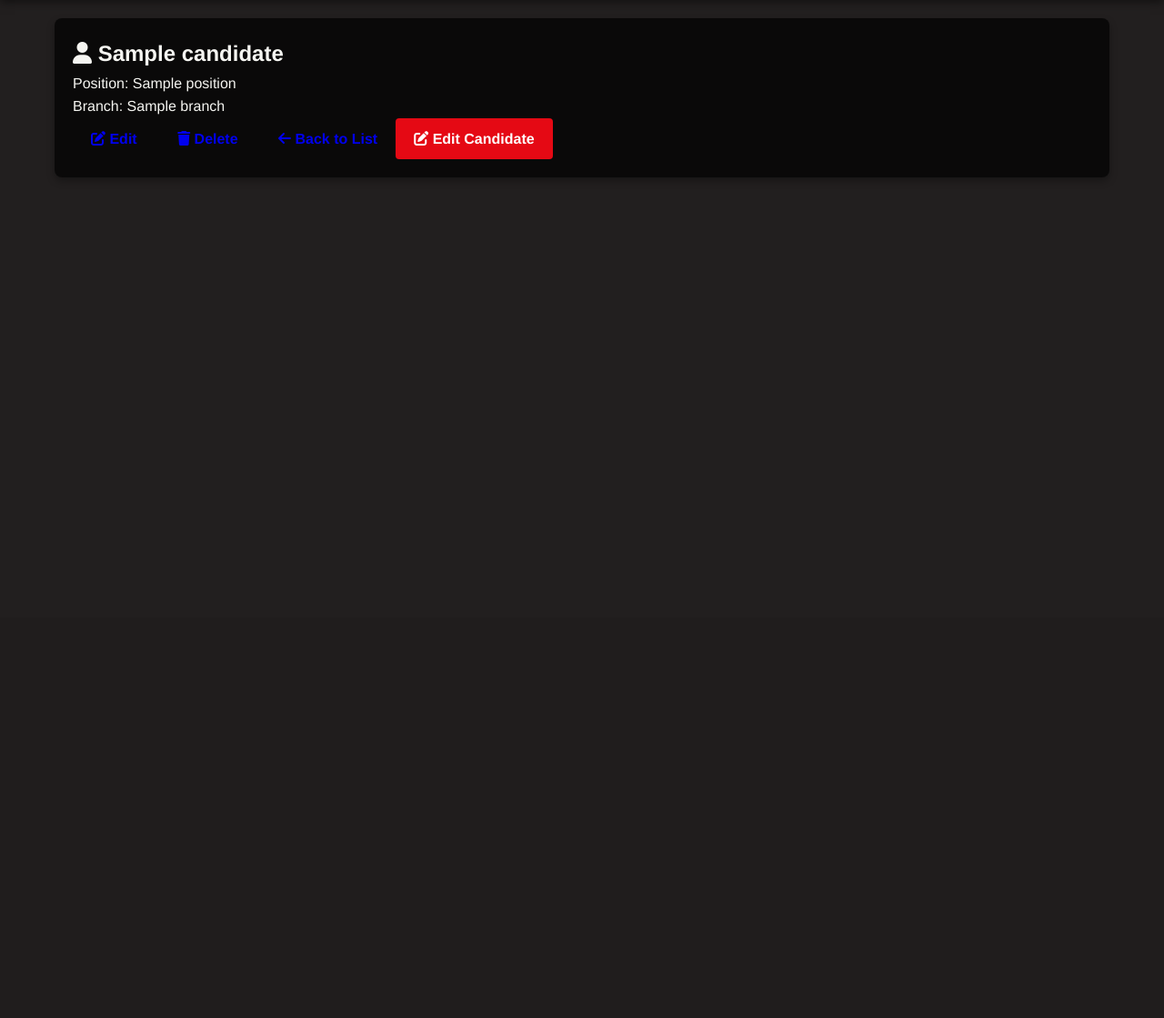
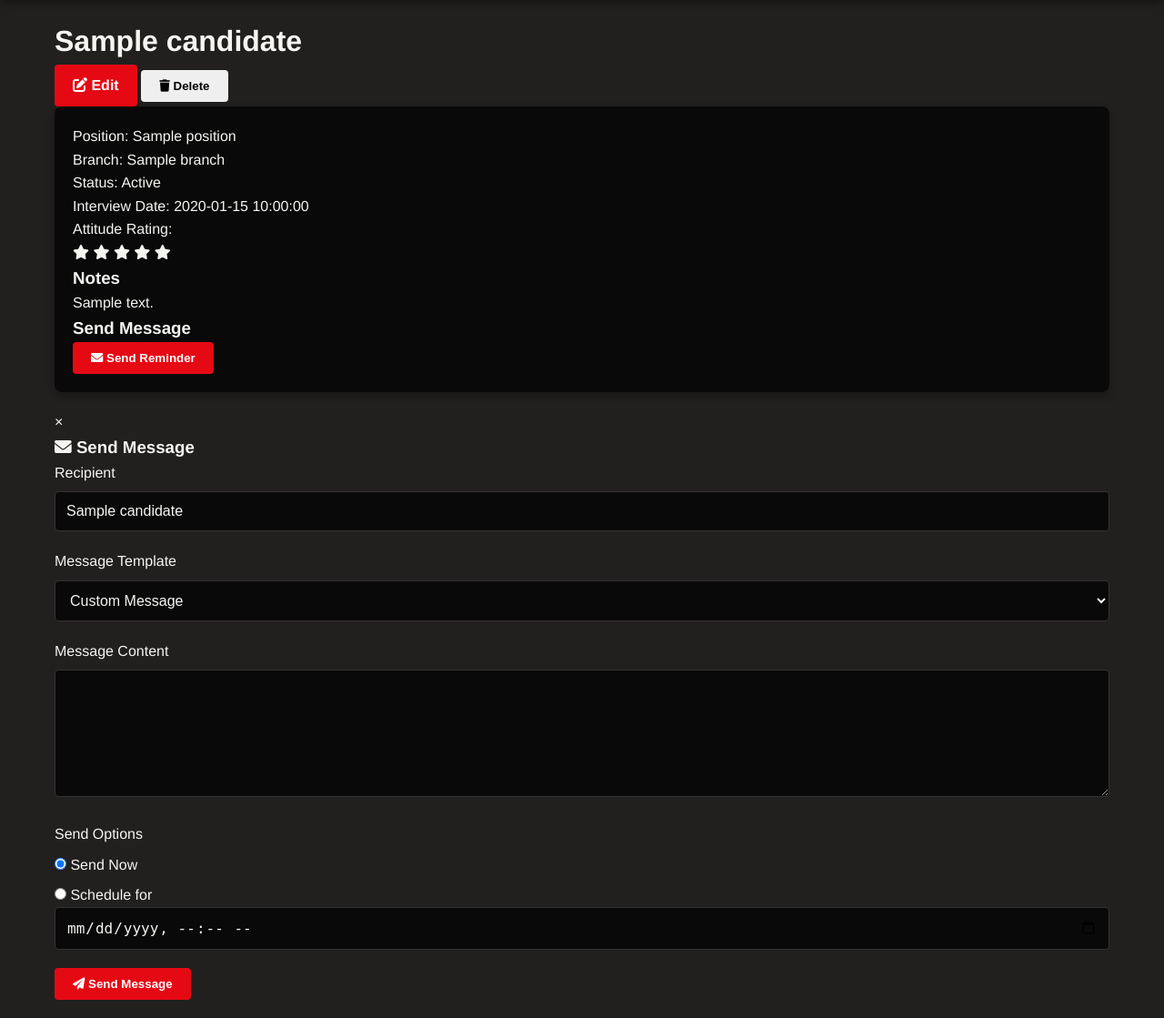
Before and after one commit to lokosmotos/mediaLoko, a Flask app: template templates/view_candidate.html in a window 1280 px wide. Shown: the part 121-1240 px from the top of the page at 91% size. Before the commit the page ends 316 px from the top, so only its background shows below. Run offline with Flask 3, Linux system fonts and the light colour scheme; the template is opened without the code that fills it: most values are stand-ins (such as "Sample title", 1, 10 or a date in 2020).

Commit message:
Update view_candidate.html

```diff
--- a/templates/view_candidate.html
+++ b/templates/view_candidate.html
@@ -1,36 +1,96 @@
 {% extends "base.html" %}
-{% block title %}{{ candidate['name'] }} - Details{% endblock %}
+{% block title %}{{ candidate.name }}{% endblock %}
 
 {% block content %}
+<div class="view-candidate">
+    <div class="candidate-header">
+        <h1>{{ candidate.name }}</h1>
+        <div class="actions">
+            <a href="{{ url_for('edit_candidate', id=candidate.id) }}" class="btn btn-primary">
+                <i class="fas fa-edit"></i> Edit
+            </a>
+            <form action="{{ url_for('delete_candidate', id=candidate.id) }}" method="POST" style="display: inline;">
+                <button type="submit" class="btn btn-danger" onclick="return confirm('Are you sure?')">
+                    <i class="fas fa-trash"></i> Delete
+                </button>
+            </form>
+        </div>
+    </div>
+
     <div class="card">
-        <h2><i class="fas fa-user cat-icon"></i> {{ candidate['name'] }}</h2>
-
         <div class="candidate-details">
             <div class="detail-row">
                 <span class="detail-label">Position:</span>
-                <span class="detail-value">{{ candidate['position'] }}</span>
+                <span class="detail-value">{{ candidate.position }}</span>
             </div>
             <div class="detail-row">
                 <span class="detail-label">Branch:</span>
-                <span class="detail-value">{{ candidate['branch'] }}</span>
+                <span class="detail-value">{{ candidate.branch }}</span>
             </div>
-            <!-- Add all other fields similarly -->
-
-            <div class="actions">
-                <a href="{{ url_for('edit_candidate', id=candidate['id']) }}" class="btn">
-                    <i class="fas fa-edit"></i> Edit
-                </a>
-                <a href="{{ url_for('delete_candidate', id=candidate['id']) }}" class="btn btn-danger">
-                    <i class="fas fa-trash"></i> Delete
-                </a>
-                <a href="{{ url_for('index') }}" class="btn">
-                    <i class="fas fa-arrow-left"></i> Back to List
-
-                    <a href="{{ url_for('edit_candidate', id=candidate.id) }}" class="btn btn-primary">
-    <i class="fas fa-edit"></i> Edit Candidate
-</a>
-                </a>
+            <div class="detail-row">
+                <span class="detail-label">Status:</span>
+                <span class="status-badge {{ candidate.status|lower }}">{{ candidate.status }}</span>
+            </div>
+            <div class="detail-row">
+                <span class="detail-label">Interview Date:</span>
+                <span class="detail-value">{{ candidate.interview_date|format_date }}</span>
+            </div>
+            <div class="detail-row">
+                <span class="detail-label">Attitude Rating:</span>
+                <div class="attitude-rating">
+                    {% for i in range(5) %}
+                        <i class="fas fa-star {% if i < candidate.attitude_rating|int %}filled{% endif %}"></i>
+                    {% endfor %}
+                </div>
             </div>
         </div>
+
+        <div class="notes-section">
+            <h3>Notes</h3>
+            <p>{{ candidate.notes or 'No notes available' }}</p>
+        </div>
+
+        <div class="message-section">
+            <h3>Send Message</h3>
+            <button class="btn btn-primary message-btn" data-candidate="{{ candidate.id }}">
+                <i class="fas fa-envelope"></i> Send Reminder
+            </button>
+        </div>
     </div>
+</div>
+
+<!-- Message Modal -->
+<div class="modal" id="messageModal">
+    <div class="modal-content">
+        <span class="close-modal">&times;</span>
+        <h3><i class="fas fa-envelope"></i> Send Message</h3>
+        <div class="form-group">
+            <label>Recipient</label>
+            <input type="text" id="recipient" class="form-control" value="{{ candidate.name }}" readonly>
+        </div>
+        <div class="form-group">
+            <label>Message Template</label>
+            <select id="messageTemplate" class="form-control">
+                <option value="">Custom Message</option>
+                <option value="first_day_reminder">First Day Reminder</option>
+                <option value="no_show_followup">No-Show Follow-up</option>
+                <option value="reschedule_request">Reschedule Request</option>
+            </select>
+        </div>
+        <div class="form-group">
+            <label>Message Content</label>
+            <textarea id="messageContent" class="form-control" rows="6"></textarea>
+        </div>
+        <div class="form-group">
+            <label>Send Options</label>
+            <div class="send-options">
+                <label><input type="radio" name="sendOption" checked> Send Now</label>
+                <label><input type="radio" name="sendOption"> Schedule for <input type="datetime-local" class="form-control"></label>
+            </div>
+        </div>
+        <button class="btn btn-primary send-btn">
+            <i class="fas fa-paper-plane"></i> Send Message
+        </button>
+    </div>
+</div>
 {% endblock %}
```
